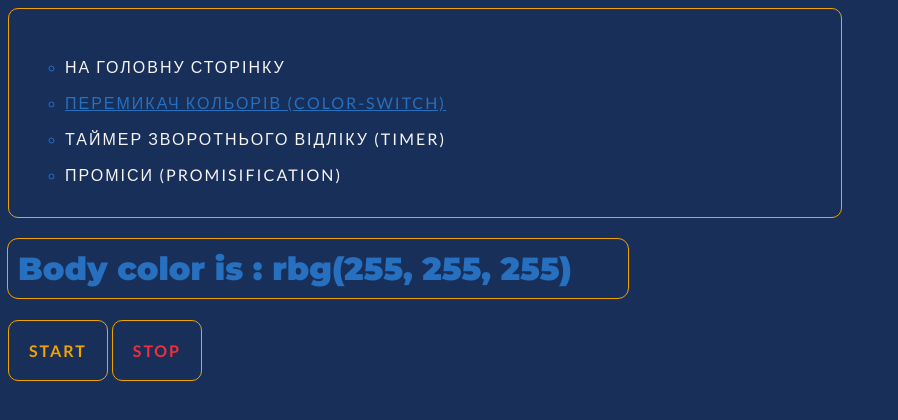
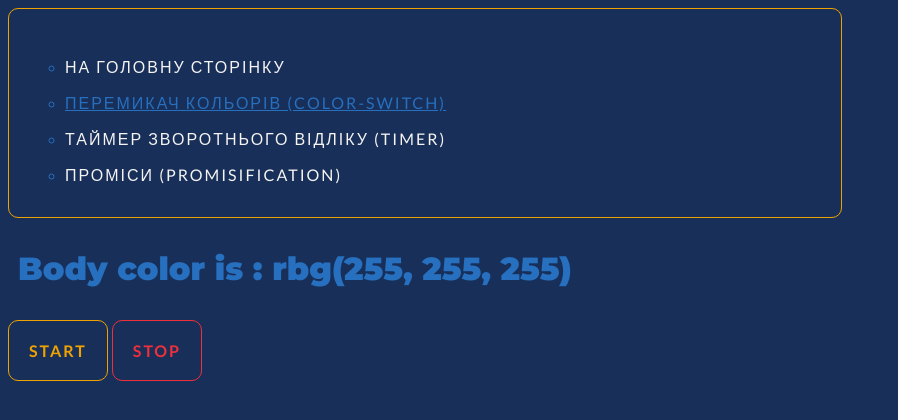
Before and after one commit to Fosa1990/goit-js-hw-11, a plain HTML site: page color-switch/index.html in a window 1280 px wide. Shown: the whole page, without its empty margins (0-898 px from the left). Drawn offline with Linux system fonts and the light colour scheme.

Commit message:
Update styles.css

```diff
--- a/css/styles.css
+++ b/css/styles.css
@@ -94,13 +94,13 @@ body {
   background-color: var(--dark);
 
   border-radius: 10px;
-
-  outline: 1px solid var(--yellow);
 }
 
 .disabled {
   color: var(--red);
   background-color: var(--dark);
+
+  border: 1px solid var(--red);
 }
 
 /*  Timer styles  */
```
